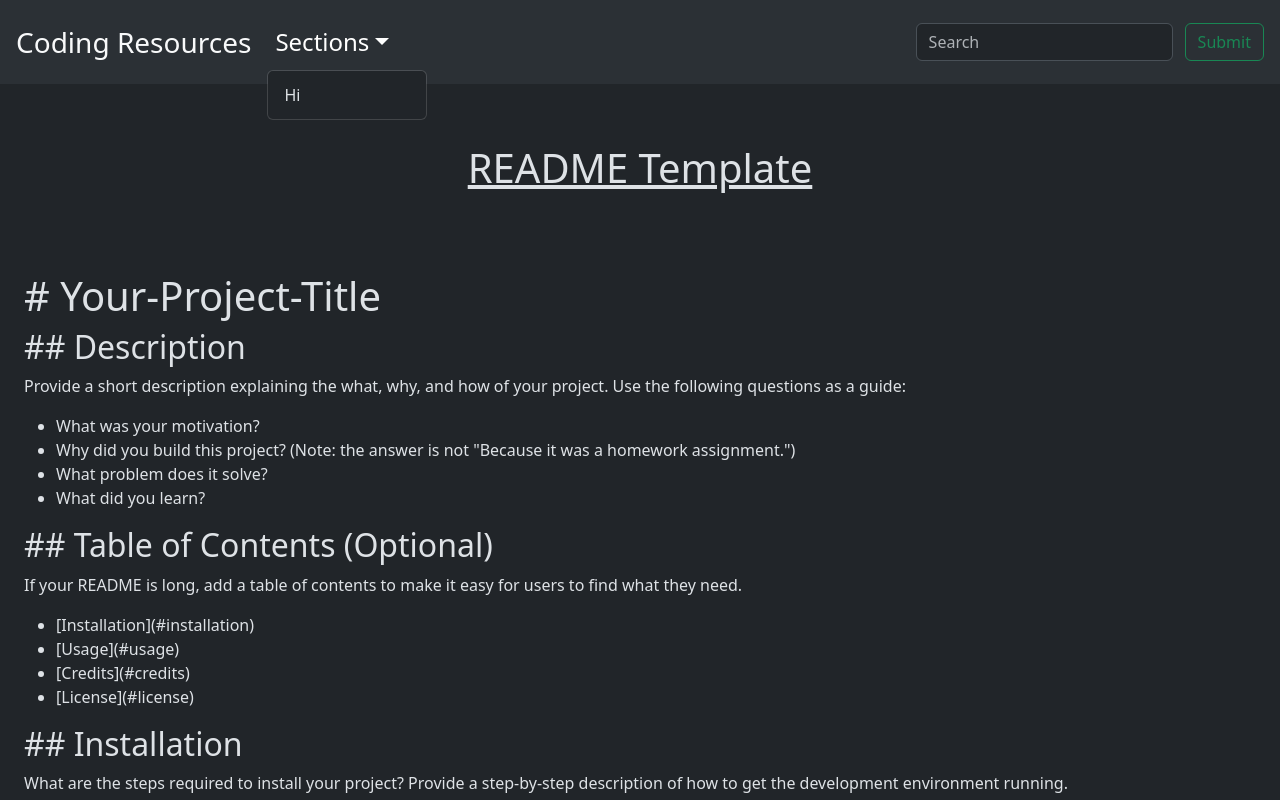
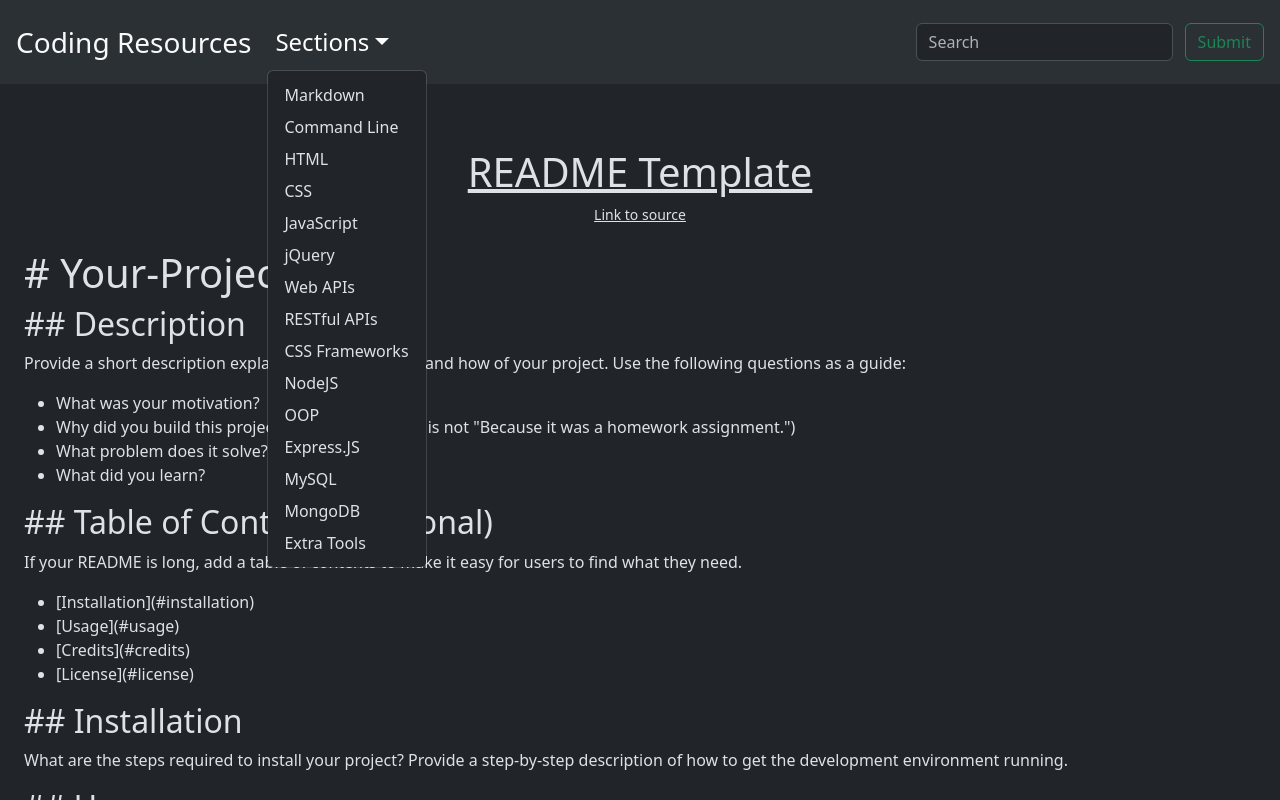
Before and after one commit to epicasino/Coding-Resources, a Next.js app: page /examples/markdown/readme in a window 1280 px wide. Both pictures are taken after a click on the button "Sections". Shown: the top 800 px of the page. Built offline with nearby package versions, Linux system fonts and the light colour scheme.

Commit message:
added sections into navbar

```diff
--- a/src/app/components/navbar/NavbarComponent.tsx
+++ b/src/app/components/navbar/NavbarComponent.tsx
@@ -8,7 +8,11 @@ import {
   Button,
 } from 'react-bootstrap';
 import { useEffect, useState } from 'react';
-import { pureLinksArray } from '@/app/resourceLinks/allLinks';
+import { pureLinksArray, allLinks } from '@/app/resourceLinks/allLinks';
+
+interface iLinks {
+  title: string;
+}
 
 interface iSubSectionLinkArray {
   title: string;
@@ -19,11 +23,10 @@ export default function NavbarComponent() {
   const [query, setQuery] = useState('');
 
   useEffect(() => {
-    handleSearch(query)
-  }, [query])
+    handleSearch(query);
+  }, [query]);
 
   const handleSearch = (query: string) => {
-
     // console.log(query);
 
     const result = pureLinksArray.filter((link: iSubSectionLinkArray) => {
@@ -41,7 +44,7 @@ export default function NavbarComponent() {
     <>
       <Navbar
         expand="lg"
-        className="bg-body-tertiary p-3 justify-content-between align-items-center fixed-top"
+        className="bg-body-tertiary p-3 justify-content-between align-items-center"
       >
         <Navbar.Brand>
           <a href="/" className="text-decoration-none text-light fs-3">
@@ -52,7 +55,9 @@ export default function NavbarComponent() {
           <Nav>
             <NavDropdown title="Sections" className="fs-4">
               {/* Add map function for different sections */}
-              <NavDropdown.Item>Hi</NavDropdown.Item>
+              {allLinks.map((link: iLinks) => (
+                <NavDropdown.Item key={link.title} href={`#${link.title.split(' ').join('')}`}>{link.title}</NavDropdown.Item>
+              ))}
             </NavDropdown>
           </Nav>
         </Navbar.Collapse>
--- a/src/app/components/sections/SectionCollapse.tsx
+++ b/src/app/components/sections/SectionCollapse.tsx
@@ -24,6 +24,7 @@ export default function SectionCollapse({ resources }: { resources: iLinks }) {
         onClick={() => setSectionOpen(!sectionOpen)}
         aria-controls="section"
         className={styles.dropdown}
+        id={resources.title.split(' ').join('')}
       >
         <h2>{resources.title}</h2>
       </button>
--- a/src/app/components/sections/subsections/SubsectionCollapse.tsx
+++ b/src/app/components/sections/subsections/SubsectionCollapse.tsx
@@ -29,6 +29,7 @@ export default function SubsectionCollapse({
         onClick={() => setSectionOpen(!sectionOpen)}
         aria-controls="section"
         className={styles.dropdown}
+        id={resources.title.split(' ').join('')}
       >
         <h2>{resources.title}</h2>
       </button>
@@ -37,7 +38,7 @@ export default function SubsectionCollapse({
           <Card className="border rounded px-3 py-4 my-2">
             <>
               {resources?.subsections?.map((element) => (
-                <SubsectionCard key={element.title} resources={element}/>
+                <SubsectionCard key={element.title} resources={element} />
               ))}
             </>
           </Card>
--- a/src/app/examples/css/reset/meyerweb/page.tsx
+++ b/src/app/examples/css/reset/meyerweb/page.tsx
@@ -8,7 +8,7 @@ export default function page() {
   return (
     <>
       <NavbarComponent />
-      <main className="pt-5 m-5">
+      <main className="pt-3">
         <h1 className="pt-5 my-2 text-center">MEYERWEB RESET FILE</h1>
         <pre>
           {`
--- a/src/app/examples/css/reset/ucsd/page.tsx
+++ b/src/app/examples/css/reset/ucsd/page.tsx
@@ -8,7 +8,7 @@ export default function page() {
   return (
     <>
       <NavbarComponent />
-      <main className="pt-5 m-5">
+      <main className="pt-3">
         <h1 className="pt-5 my-2 text-center">UCSD RESET FILE</h1>
         <pre>
           {`
--- a/src/app/examples/markdown/readme/page.tsx
+++ b/src/app/examples/markdown/readme/page.tsx
@@ -8,11 +8,19 @@ export default function page() {
   return (
     <>
       <NavbarComponent />
-      <main className="pt-5 mt-5">
-        <header>
-          <h1 className="text-center py-5 text-decoration-underline">
+      <main className="pt-3">
+        <header className="d-flex flex-column justify-content-center">
+          <h1 className="text-center pt-5 text-decoration-underline">
             README Template
           </h1>
+          <small className="text-center">
+            <a
+              href="https://coding-boot-camp.github.io/full-stack/github/professional-readme-guide"
+              className="text-body"
+            >
+              Link to source
+            </a>
+          </small>
         </header>
         <section className="p-4">
           <h1 id="-your-project-title"># Your-Project-Title</h1>
--- a/src/app/page.tsx
+++ b/src/app/page.tsx
@@ -24,7 +24,7 @@ export default function Home() {
   return (
     <>
       <NavbarComponent />
-      <main className="pt-5 mt-5">
+      <main className="pt-3">
         <Container fluid className="p-5">
           <h2 className="text-center text-white">
             Hello friends! Feel free to use this GitPages website to access
```
